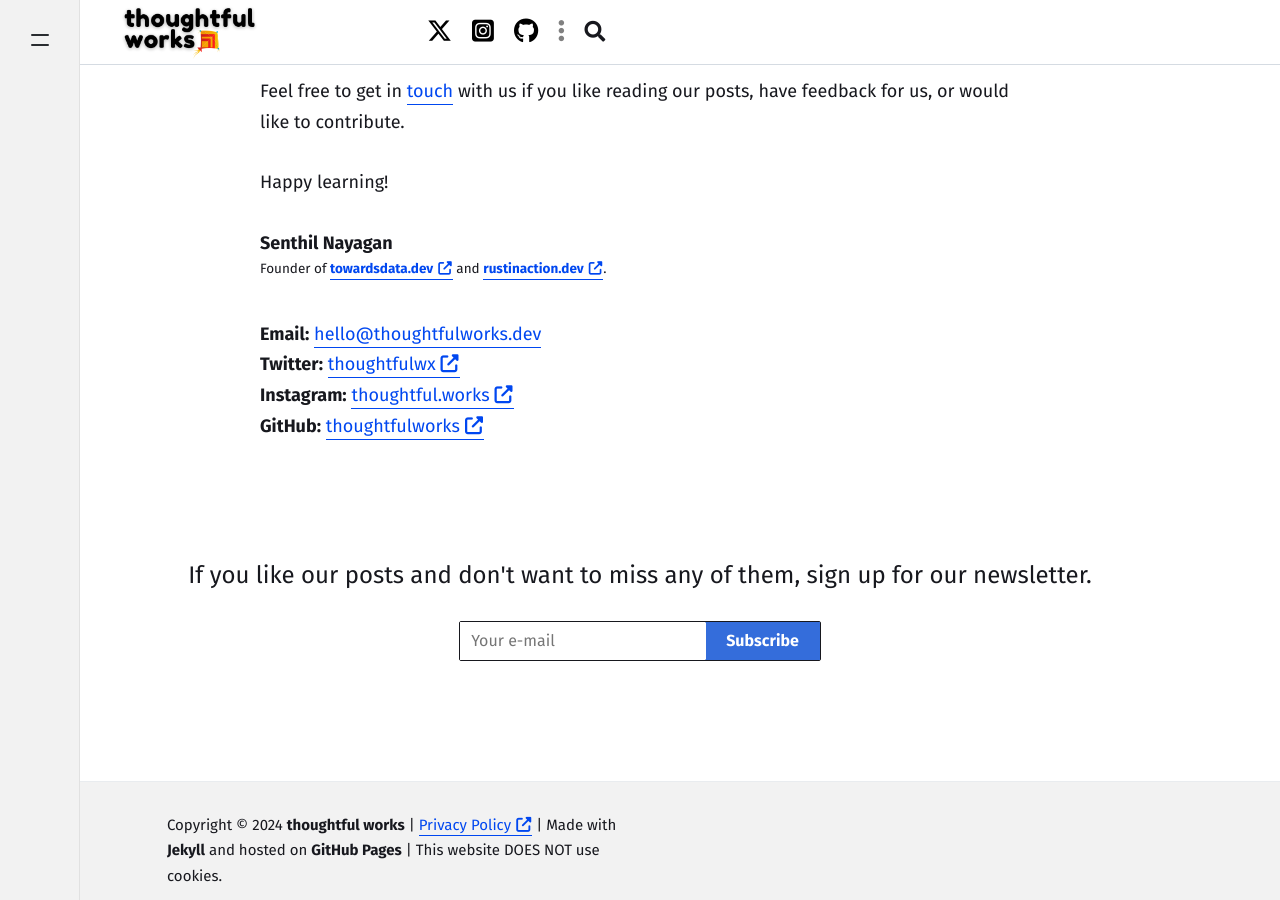
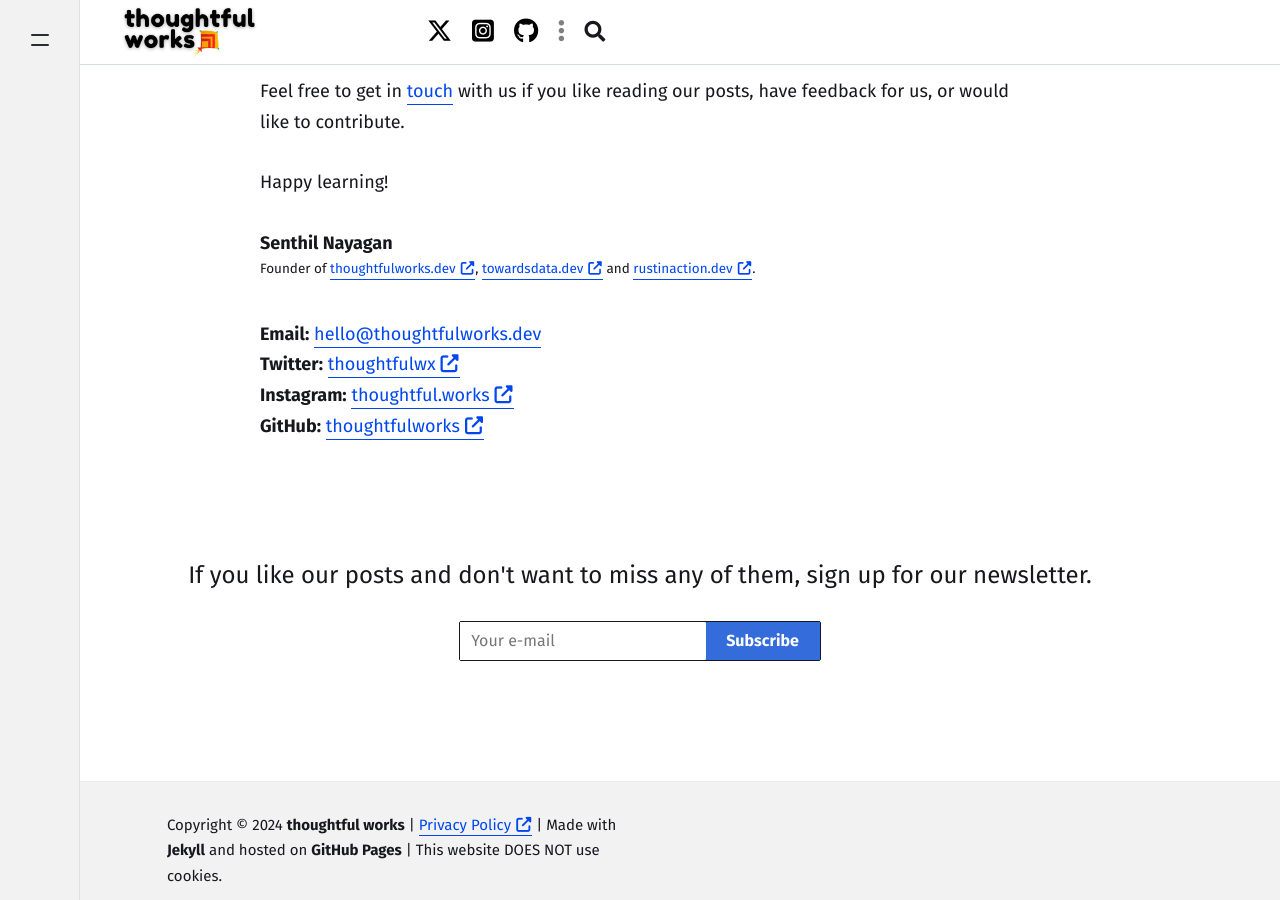
Before and after one commit to thoughtfulworks/thoughtfulworks.github.io, a Jekyll site: the page built from _pages/about.md, in a window 1280 px wide and 900 px high, scrolled down 761 px. Built offline with Jekyll 4.4.1, drawn with Linux system fonts in a browser that asks for light colours; nearby versions of some CDN libraries.

Commit message:
About updated

```diff
--- a/_pages/about.md
+++ b/_pages/about.md
@@ -20,7 +20,7 @@ Feel free to get in [touch]({{ site.baseurl }}/contact) with us if you like read
 Happy learning!
 
 **Senthil Nayagan**<br/>
-<sup>Founder of [**towardsdata.dev**](https://towardsdata.dev/){:target="_blank"} and [**rustinaction.dev**](https://rustinaction.dev/){:target="_blank"}.</sup>
+<sup>Founder of [thoughtfulworks.dev](https://thoughtfulworks.dev/){:target="_blank"}, [towardsdata.dev](https://towardsdata.dev/){:target="_blank"} and [rustinaction.dev](https://rustinaction.dev/){:target="_blank"}.</sup>
 
 **Email:** [hello@thoughtfulworks.dev](mailto:hello@thoughtfulworks.dev)<br/>
 **Twitter:** [thoughtfulwx](https://twitter.com/thoughtfulwx){:target="_blank"}<br/>
```
Also changed, not shown: 3 other files.
